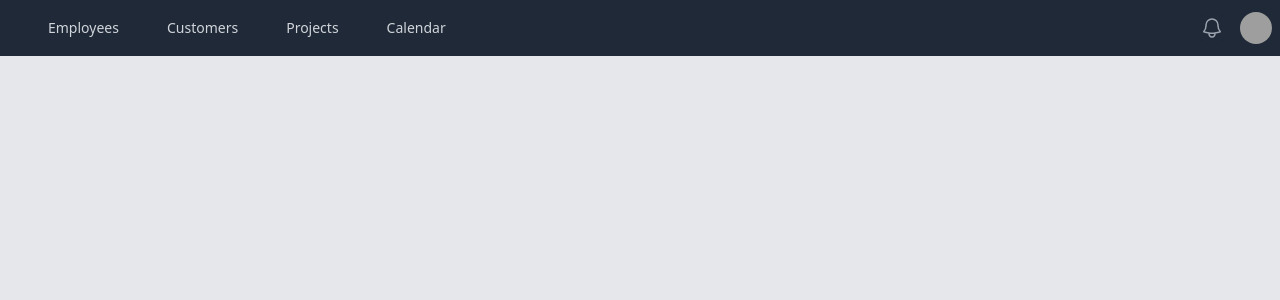
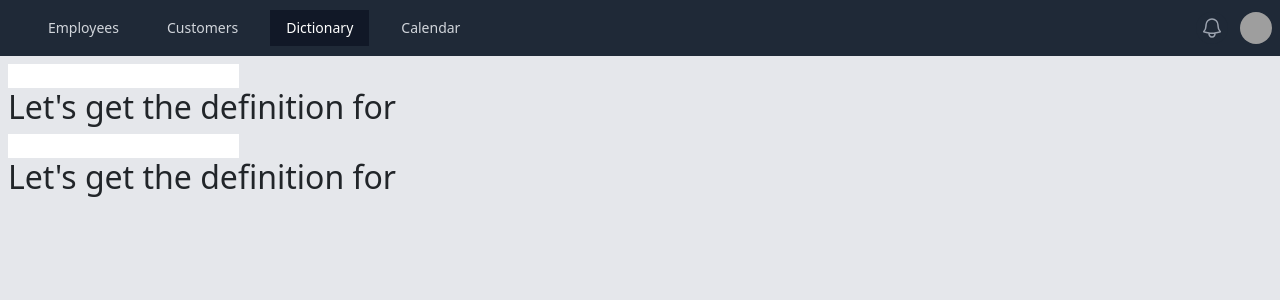
Before and after one commit to erkang-xia/react, a React (Create React App) app: page /dic in a window 1280 px wide. Shown: the top 300 px of the page. Built offline with nearby package versions, Linux system fonts and the light colour scheme; grey boxes are pictures that could not be loaded.

Commit message:
useEffect

```diff
--- a/src/App.js
+++ b/src/App.js
@@ -3,6 +3,7 @@ import Employees from './pages/Employees';
 import Header from './components/Header';
 import { BrowserRouter,Route, Routes } from 'react-router-dom';
 import Customers from './pages/Customer';
+import Dictionary from './components/Dictionary';
 
 function App() {
   return (
@@ -12,6 +13,7 @@ function App() {
         <Routes>
           <Route path = '/emp' element = {<Employees/>}/>
           <Route path = '/cus' element = {<Customers/>}/>
+          <Route path = '/dic' element = {<Dictionary/>}/>
 
 
         </Routes>
--- a/src/components/Header.js
+++ b/src/components/Header.js
@@ -5,8 +5,8 @@ import { NavLink } from 'react-router-dom'
 
 const navigation = [
   { name: 'Employees', href: '/emp' },
-  { name: 'Customers', href: 'cus'},
-  { name: 'Projects', href: 'other'},
+  { name: 'Customers', href: '/cus'},
+  { name: 'Dictionary', href: '/dic'},
   { name: 'Calendar', href: 'other2'},
 ]
 
```
